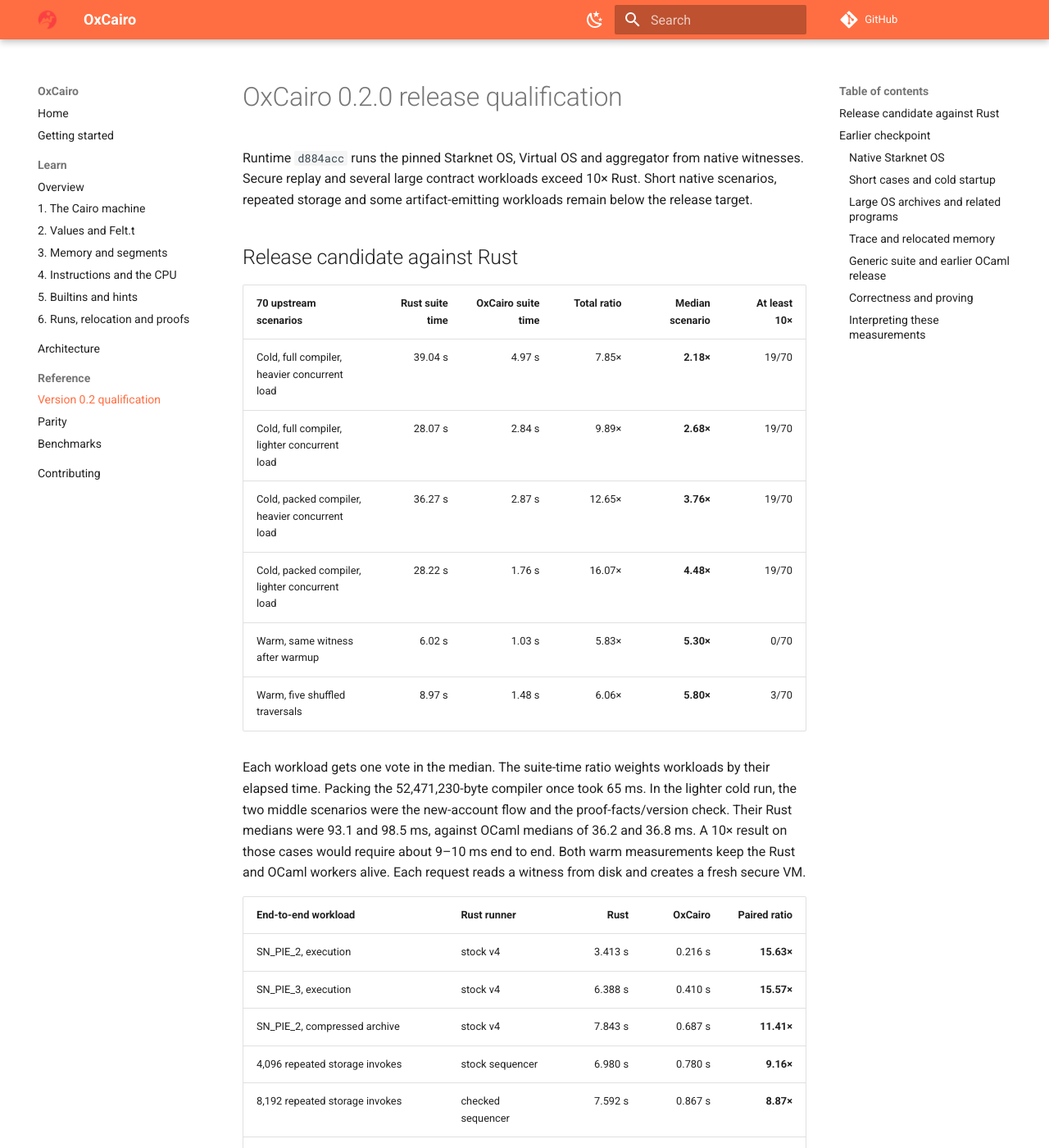
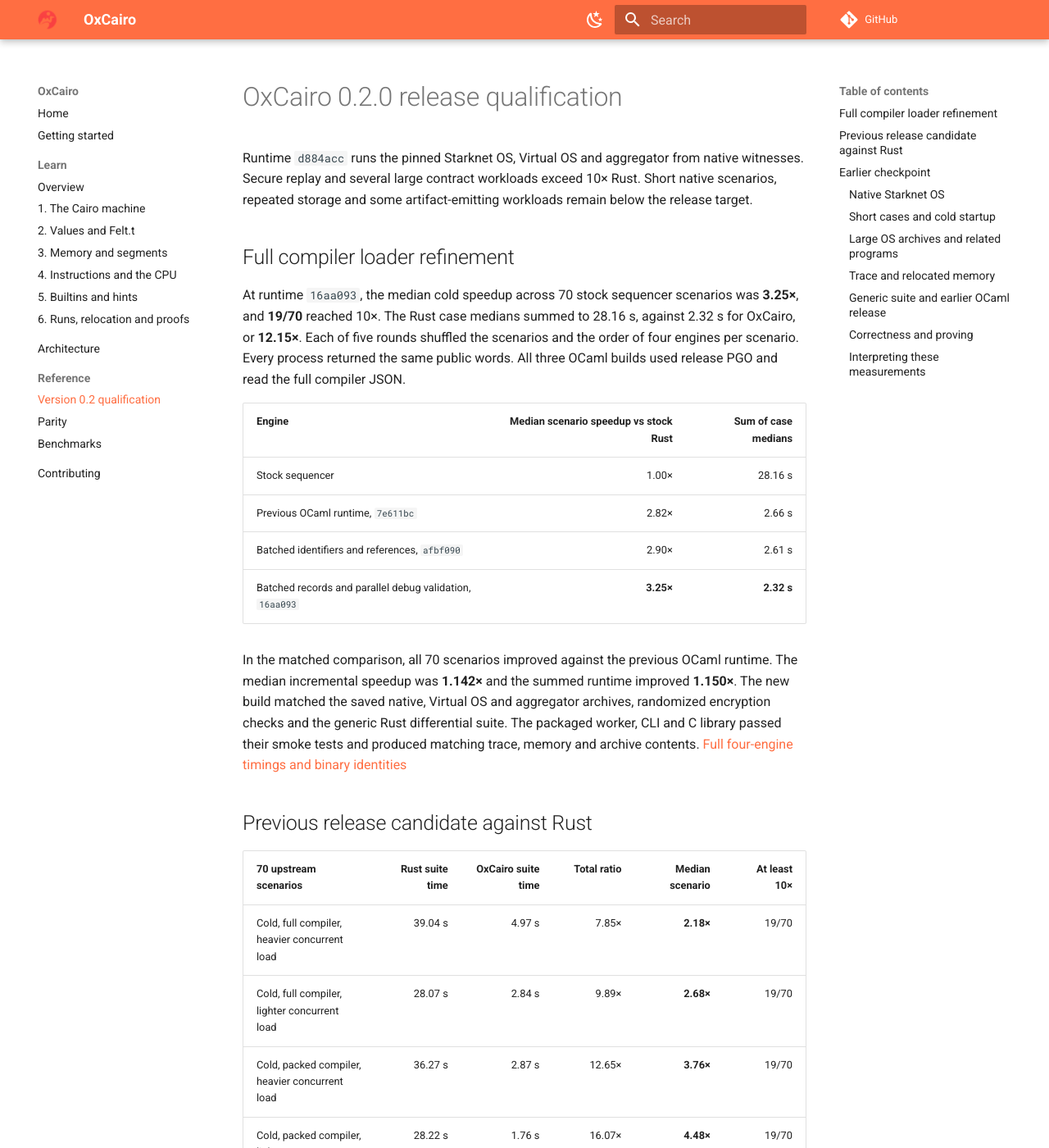
Before and after one commit to teddyjfpender/cairo-vm-ocaml, an MkDocs documentation site: the page built from docs/release-0.2.md, in a window 1280 px wide and 1400 px high. Shown: the whole window at 82% size. Built offline with MkDocs 1.6.1 and Material for MkDocs 9.7.7, drawn with Linux system fonts in a browser that asks for light colours; comment, search, counter and statistics services are not loaded.

Commit message:
Qualify the combined loader across 350 four-engine stock OS comparisons

```diff
--- a/docs/release-0.2.md
+++ b/docs/release-0.2.md
@@ -2,7 +2,20 @@
 
 Runtime `d884acc` runs the pinned Starknet OS, Virtual OS and aggregator from native witnesses. Secure replay and several large contract workloads exceed 10× Rust. Short native scenarios, repeated storage and some artifact-emitting workloads remain below the release target.
 
-## Release candidate against Rust
+## Full compiler loader refinement
+
+At runtime `16aa093`, the median cold speedup across 70 stock sequencer scenarios was **3.25×**, and **19/70** reached 10×. The Rust case medians summed to 28.16 s, against 2.32 s for OxCairo, or **12.15×**. Each of five rounds shuffled the scenarios and the order of four engines per scenario. Every process returned the same public words. All three OCaml builds used release PGO and read the full compiler JSON.
+
+| Engine | Median scenario speedup vs stock Rust | Sum of case medians |
+| --- | ---: | ---: |
+| Stock sequencer | 1.00× | 28.16 s |
+| Previous OCaml runtime, `7e611bc` | 2.82× | 2.66 s |
+| Batched identifiers and references, `afbf090` | 2.90× | 2.61 s |
+| Batched records and parallel debug validation, `16aa093` | **3.25×** | **2.32 s** |
+
+In the matched comparison, all 70 scenarios improved against the previous OCaml runtime. The median incremental speedup was **1.142×** and the summed runtime improved **1.150×**. The new build matched the saved native, Virtual OS and aggregator archives, randomized encryption checks and the generic Rust differential suite. The packaged worker, CLI and C library passed their smoke tests and produced matching trace, memory and archive contents. [Full four-engine timings and binary identities](https://github.com/teddyjfpender/cairo-vm-ocaml/tree/release/os-performance/bench/results/v0.2.0-m4-max/incremental-loader/typed-compiler)
+
+## Previous release candidate against Rust
 
 | 70 upstream scenarios | Rust suite time | OxCairo suite time | Total ratio | Median scenario | At least 10× |
 | --- | ---: | ---: | ---: | ---: | ---: |
```
Also changed, not shown: 2 other files.
